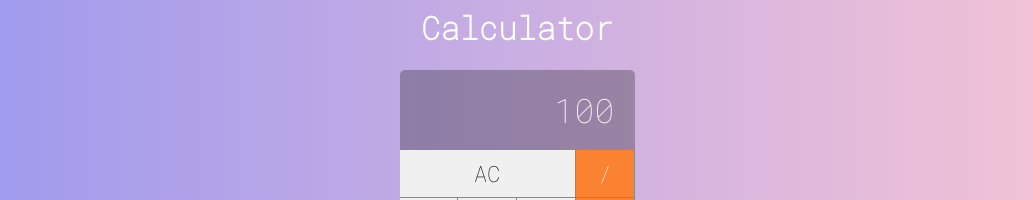
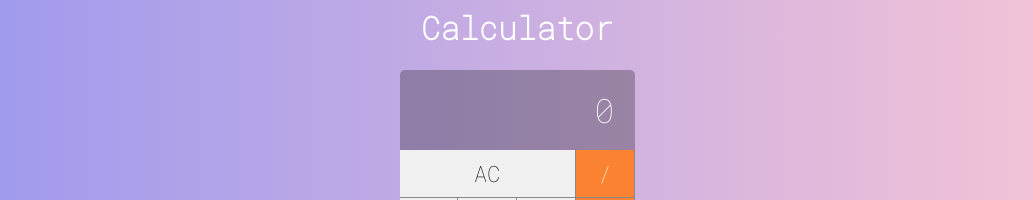
Before and after one commit to luizfelmach/reactcalculator, a React (Create React App) app: page / in a window 1280 px wide. Shown: the part 221-421 px from the top of the page, without its empty margins (123-1156 px from the left). Built offline with nearby package versions, Linux system fonts and the light colour scheme.

Commit message:
Implement add digit logic

```diff
--- a/src/main/Calculator.jsx
+++ b/src/main/Calculator.jsx
@@ -3,7 +3,17 @@
 import Button from "../components/Button";
 import "./Calculator.css";
 
+const initialState = {
+  displayValue: "0",
+  clearDisplay: false,
+  operation: null,
+  values: [0, 0],
+  current: 0,
+};
+
 class Calculator extends Component {
+  state = { ...initialState };
+
   constructor(props) {
     super(props);
     this.clearMemory = this.clearMemory.bind(this);
@@ -11,18 +21,32 @@
     this.addDigit = this.addDigit.bind(this);
   }
   clearMemory() {
-    console.log("Limpar");
+    this.setState({ ...initialState });
   }
   setOperation(operation) {
     console.log(operation);
   }
   addDigit(n) {
-    console.log(n);
+    if (n === "." && this.state.displayValue.includes(".")) {
+      return;
+    }
+    const clearDisplay =
+      this.state.displayValue === "0" || this.state.clearDisplay;
+    const currentValue = clearDisplay ? "" : this.state.displayValue;
+    const displayValue = currentValue + n;
+    this.setState({ displayValue, clearDisplay: false });
+    if (n !== ".") {
+      const i = this.state.current;
+      const newValue = parseFloat(displayValue);
+      const values = [...this.state.values];
+      values[i] = newValue;
+      this.setState({ values });
+    }
   }
   render() {
     return (
       <div className="calculator">
-        <Display value={100} />
+        <Display value={this.state.displayValue} />
         <Button label="AC" click={this.clearMemory} triple />
         <Button label="/" click={this.setOperation} operation />
         <Button label="7" click={this.addDigit} />
```
